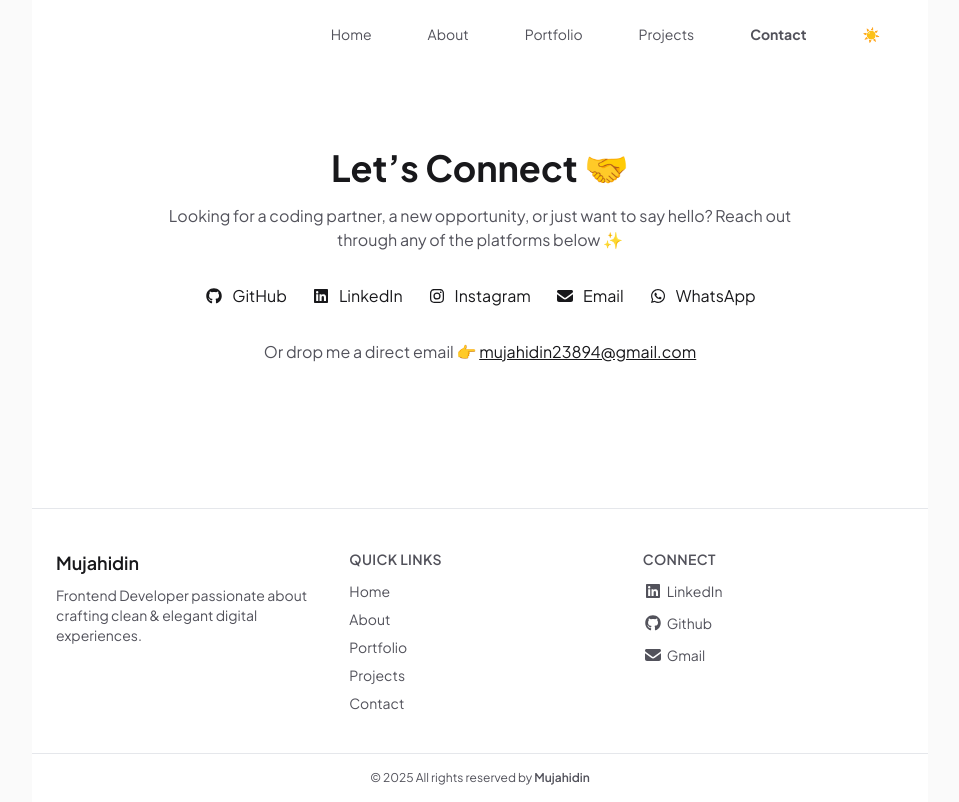
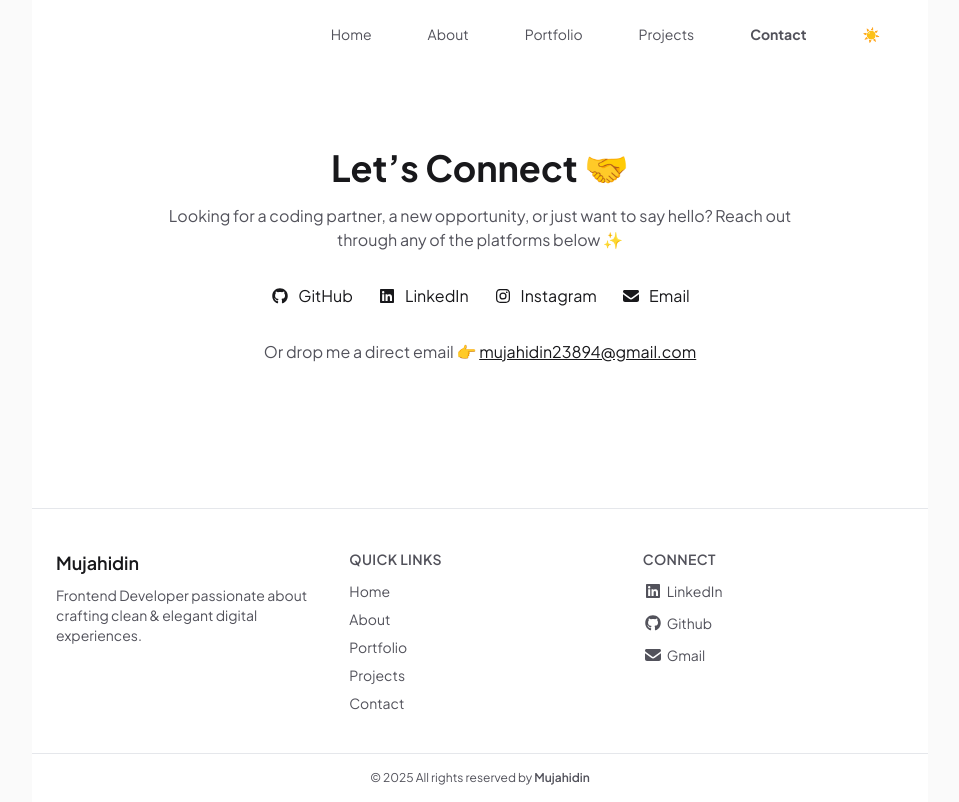
Before and after one commit to mujahidinnn/vue-portfolio, a Vue app: page /contact in a window 1280 px wide. Shown: the whole page, without its empty margins (160-1119 px from the left). Built offline with nearby package versions, Linux system fonts and the light colour scheme.

Commit message:
fix: delete whatsapp

```diff
--- a/src/pages/Contact.vue
+++ b/src/pages/Contact.vue
@@ -68,19 +68,6 @@
         />
         <span class="group-hover:text-accent transition-colors">Email</span>
       </a>
-
-      <a
-        href="https://wa.me/6287730450690"
-        target="_blank"
-        rel="noreferrer noopener"
-        class="group flex items-center gap-2 text-sm sm:text-base transition"
-      >
-        <FontAwesomeIcon
-          :icon="['fab', 'whatsapp']"
-          class="group-hover:text-accent transition-colors"
-        />
-        <span class="group-hover:text-accent transition-colors">WhatsApp</span>
-      </a>
     </div>
 
     <!-- Direct Email -->
```
